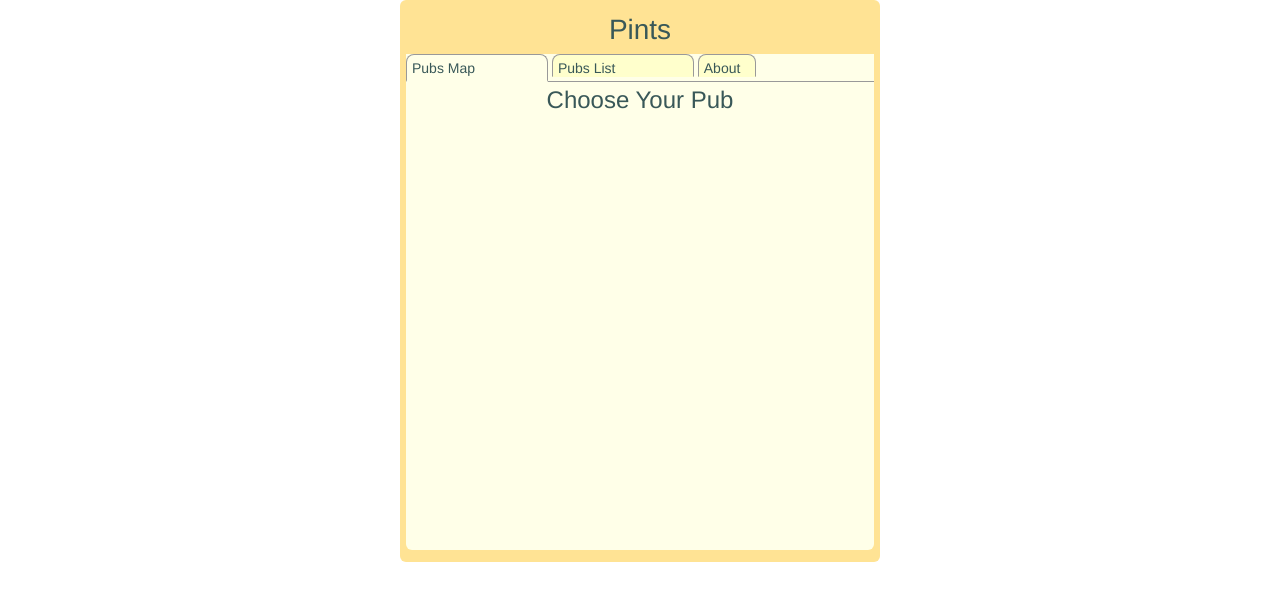
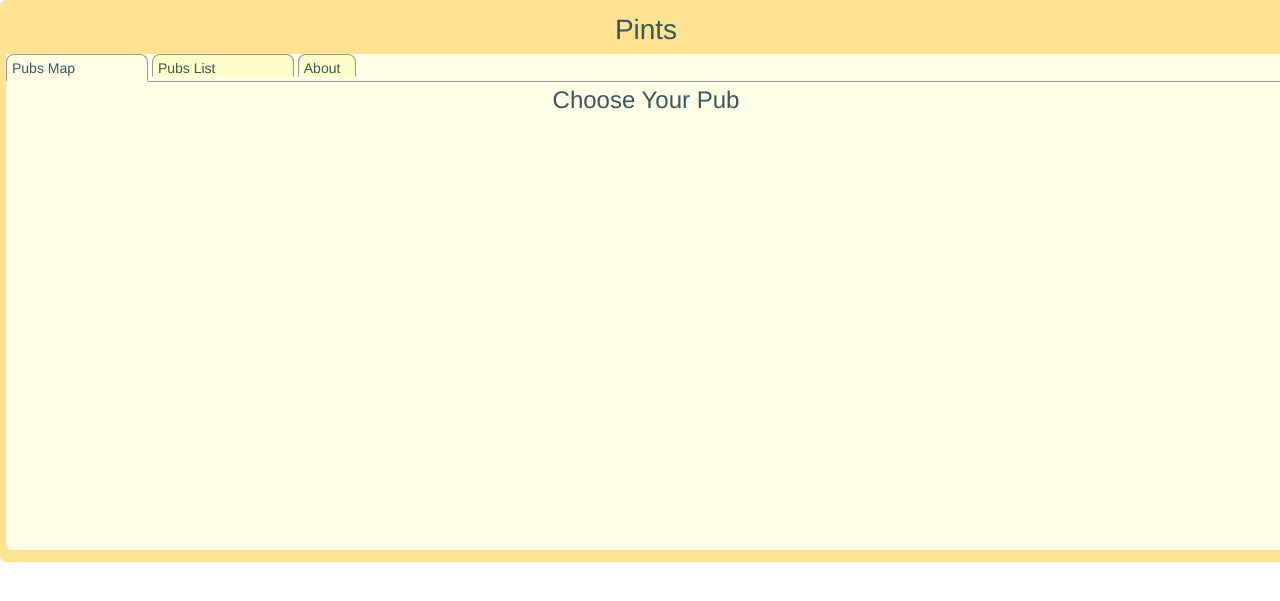
Before and after one commit to richardtraindl/pints, a Jekyll site: the page built from pints/index.html, in a window 1280 px wide. Shown: the top 601 px of the page. Built offline with Jekyll 4.4.1, drawn with Linux system fonts in a browser that asks for light colours.

Commit message:
Update pints.css

```diff
--- a/styles/pints.css
+++ b/styles/pints.css
@@ -25,9 +25,7 @@ body {
 #mobile-wrapper {
   margin: 0px auto;
   padding: 6px;
-  min-width: 468px;
-  max-width: 468px;
-  width: 468px;
+  width: 100%;
   border-radius: 6px;
   background-color: #FFE394;
 }
```
